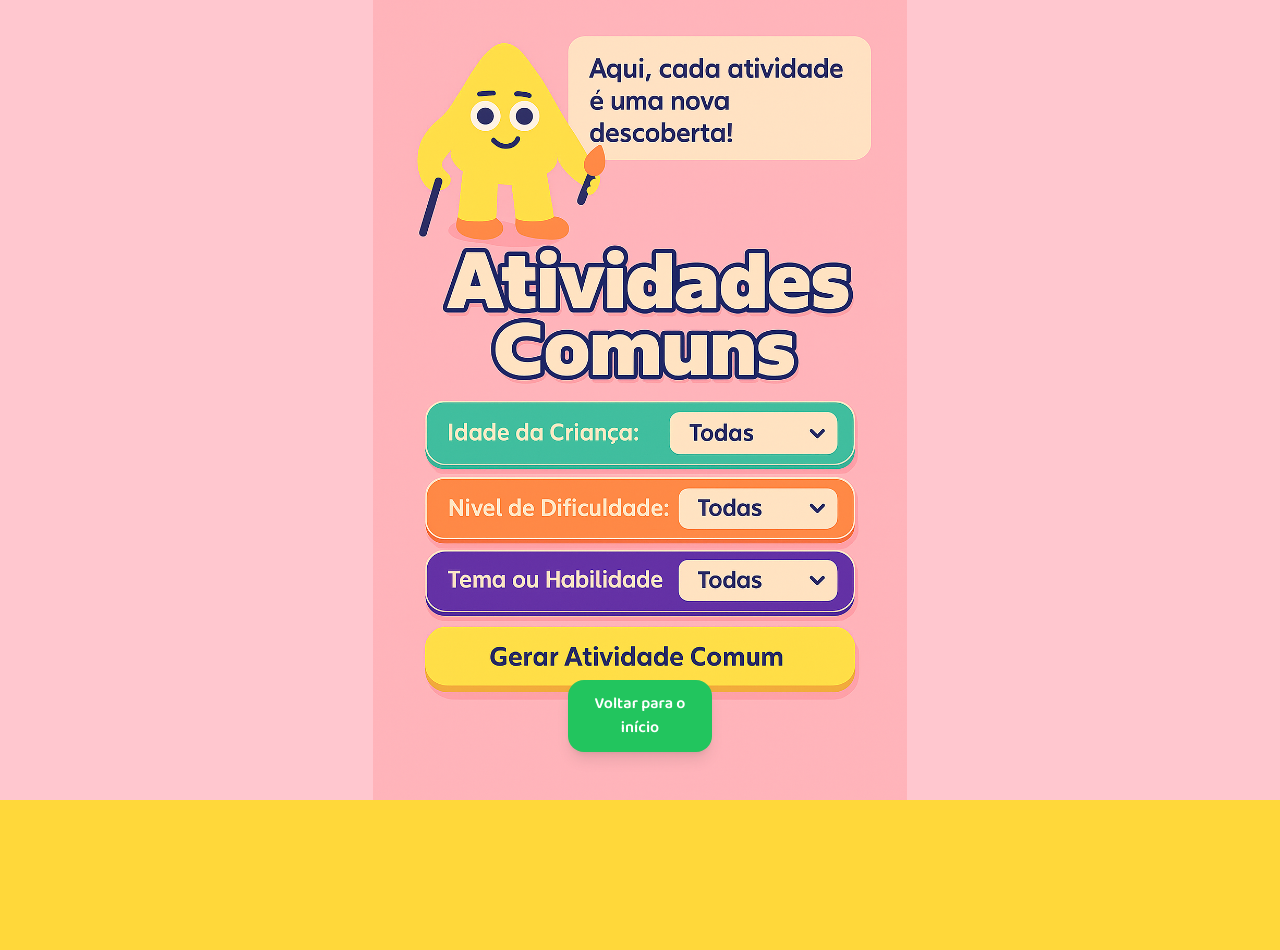
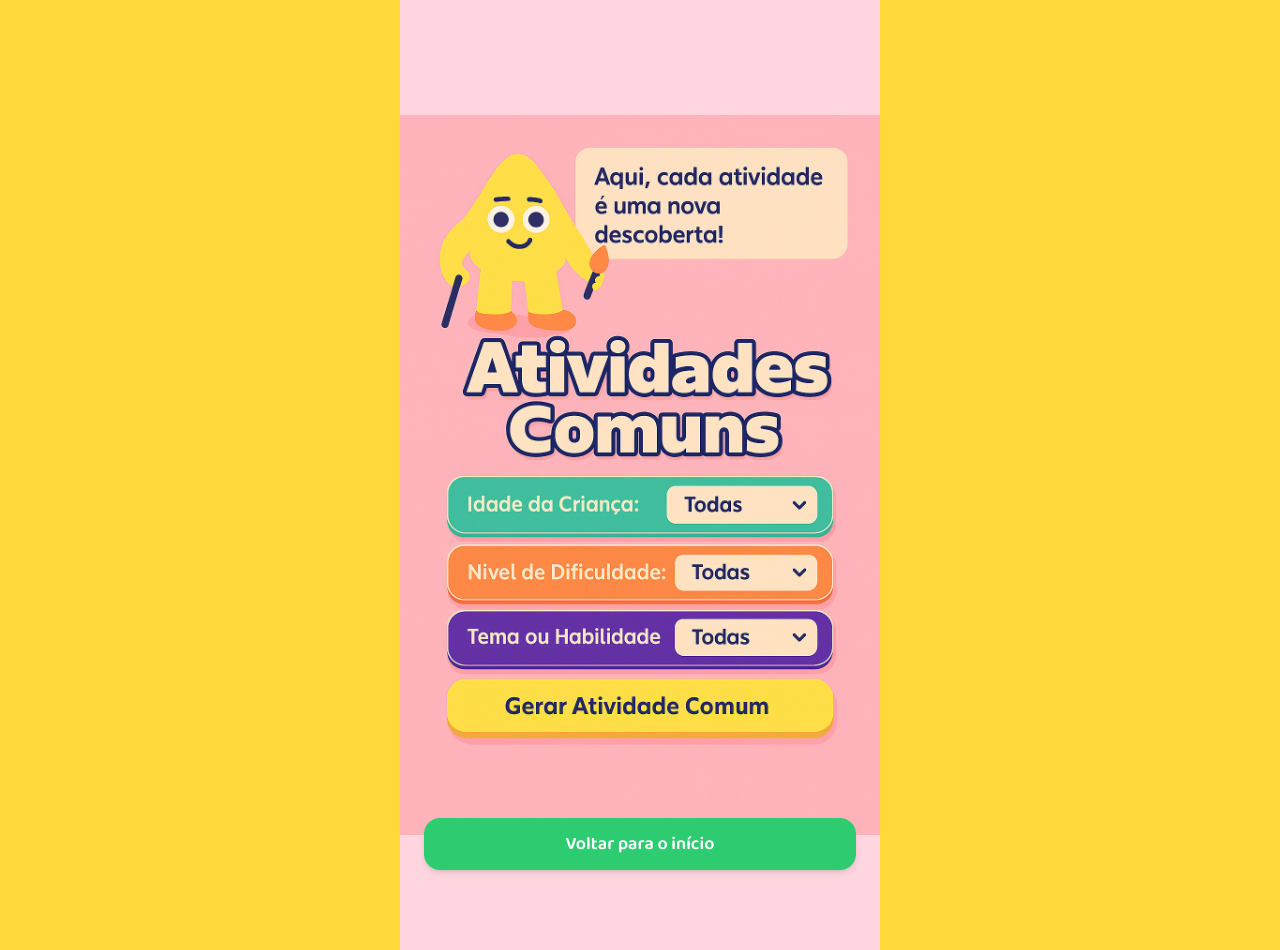
Before and after one commit to letiricetti2-alt/gerador-de-atividades-infantis, a Next.js app: page /atividades-comuns in a window 1280 px wide. Before the commit the page ends 800 px from the top, so only its background shows below. Built offline with nearby package versions, Linux system fonts and the light colour scheme.

Commit message:
Update page.jsx

```diff
--- a/app/atividades-comuns/page.jsx
+++ b/app/atividades-comuns/page.jsx
@@ -2,11 +2,11 @@
 
 import Image from "next/image";
 import Link from "next/link";
-import { motion } from "framer-motion";
 
 export default function AtividadesComuns() {
   return (
-    <main className="relative w-full min-h-screen flex items-center justify-center overflow-hidden bg-[#FFC7CF]">
+    <main className="page-wrapper bg-[#FFD6E0]">
+      <div className="relative w-[480px] max-w-full h-[950px] flex flex-col items-center justify-center">
         <Image
           src="/comum.jpeg"
           alt="Atividades Comuns"
@@ -15,20 +15,14 @@ export default function AtividadesComuns() {
           className="object-contain"
         />
 
-      <div className="absolute inset-0 flex flex-col items-center justify-end pb-12 text-center z-10">
-        <motion.div
-          initial={{ opacity: 0, y: 20 }}
-          animate={{ opacity: 1, y: 0 }}
-          transition={{ duration: 0.6 }}
-          className="flex flex-col items-center gap-4"
-        >
+        <div className="absolute bottom-20 w-full flex justify-center px-6">
           <Link
             href="/"
-            className="bg-green-500 text-white font-semibold py-3 px-6 rounded-2xl shadow-lg hover:scale-105 transition w-[80%] max-w-xs text-center"
+            className="w-full bg-[#2ECC71] text-white font-semibold py-3 rounded-2xl shadow-md text-center text-lg"
           >
             Voltar para o início
           </Link>
-        </motion.div>
+        </div>
       </div>
     </main>
   );
```
Lines whose indentation alone changed are shown as unchanged.
